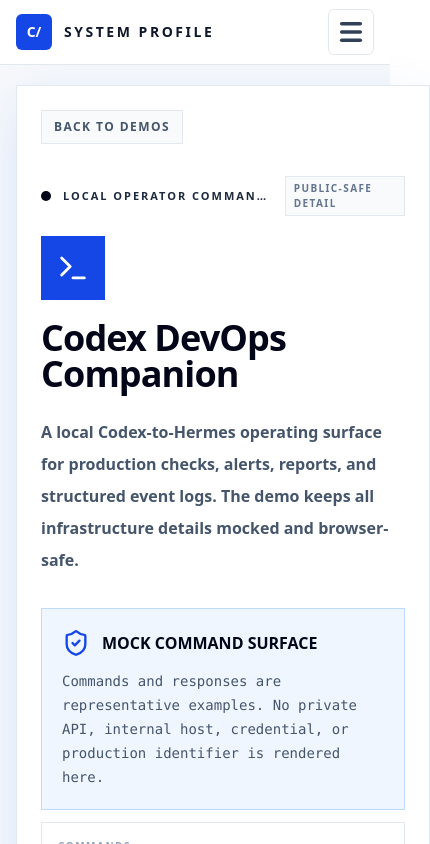
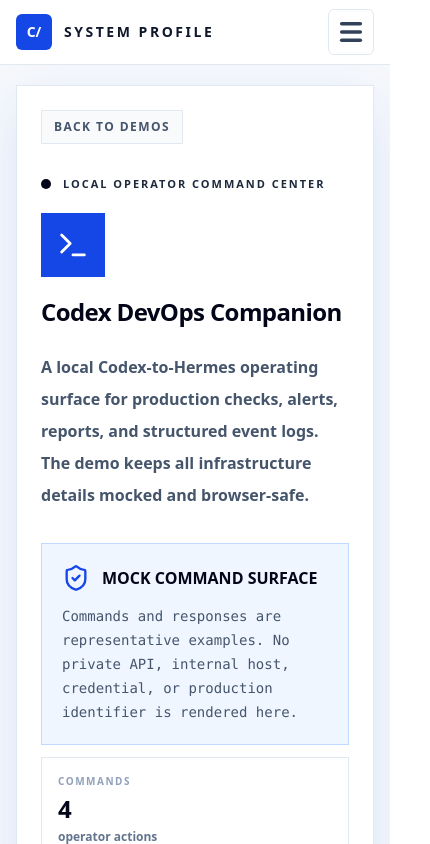
Before and after one commit to Manchinn/Portfolio, a Next.js app: page /demos/codex-devops in a window 390 px wide. Shown: the top 844 px of the page, 430 px wide, since content can reach past the window. Built offline with nearby package versions, Linux system fonts and the light colour scheme.

Commit message:
fix: tighten mobile portfolio layouts

```diff
--- a/src/app/(portfolio)/demos/page.tsx
+++ b/src/app/(portfolio)/demos/page.tsx
@@ -102,13 +102,13 @@ const proofIcons = [Workflow, Gauge, Database, Network]
 
 function PanelHeader({ title, badge }: { title: string; badge?: string }) {
   return (
-    <div className="mb-5 flex items-center justify-between gap-3">
+    <div className="mb-5 flex flex-wrap items-center justify-between gap-3">
       <div className="flex min-w-0 items-center gap-3">
         <span className="h-2.5 w-2.5 shrink-0 rounded-full bg-blue-600"></span>
         <h2 className="truncate text-[11px] font-black uppercase tracking-[0.18em] text-slate-900">{title}</h2>
       </div>
       {badge && (
-        <span className="rounded-sm border border-slate-200 bg-slate-50 px-2 py-1 text-[10px] font-black uppercase tracking-[0.14em] text-blue-700">
+        <span className="hidden rounded-sm border border-slate-200 bg-slate-50 px-2 py-1 text-[10px] font-black uppercase tracking-[0.14em] text-blue-700 sm:inline-block">
           {badge}
         </span>
       )}
@@ -123,20 +123,20 @@ export default function DemosPage() {
   const demoProjects = projects[lang].filter((project) => project.demo)
 
   return (
-    <main className="min-h-screen bg-[#f6f8fb] text-slate-950">
+    <main className="mobile-page min-h-screen bg-[#f6f8fb] text-slate-950">
       <div className="mx-auto grid max-w-[1800px] gap-5 px-4 py-5 lg:px-6">
         <section className="motion-enter rounded-md border border-slate-200 bg-white p-6 shadow-[0_18px_50px_rgba(15,23,42,0.06)] sm:p-8">
-          <div className="grid gap-8 xl:grid-cols-[1.35fr_0.9fr] xl:items-end">
-            <div>
+          <div className="grid min-w-0 gap-8 xl:grid-cols-[1.35fr_0.9fr] xl:items-end">
+            <div className="min-w-0">
               <Link href="/#home" className="inline-flex items-center rounded-md border border-slate-200 bg-slate-50 px-3 py-2 text-xs font-black uppercase tracking-[0.12em] text-slate-600 transition hover:border-blue-200 hover:bg-blue-50 hover:text-blue-700">
                 {copy.back}
               </Link>
               <div className="mt-8">
                 <PanelHeader title={copy.eyebrow} badge={copy.scopeLabel} />
-                <h1 className="max-w-5xl text-4xl font-black leading-none tracking-tight text-slate-950 sm:text-6xl">
+                <h1 className="mobile-safe-text text-2xl font-black leading-tight tracking-tight text-slate-950 sm:max-w-5xl sm:text-5xl lg:text-6xl">
                   {copy.title}
                 </h1>
-                <p className="mt-5 max-w-3xl text-base font-semibold leading-8 text-slate-600 sm:text-lg">
+                <p className="mobile-safe-text mt-5 max-w-3xl text-base font-semibold leading-8 text-slate-600 sm:text-lg">
                   {copy.intro}
                 </p>
               </div>
--- a/src/app/(portfolio)/page.tsx
+++ b/src/app/(portfolio)/page.tsx
@@ -196,13 +196,13 @@ const metricIcons = [Bot, Zap, Activity]
 
 function CardHeader({ title, badge }: { title: string; badge?: string }) {
   return (
-    <div className="mb-5 flex items-center justify-between gap-3">
+    <div className="mb-5 flex flex-wrap items-center justify-between gap-3">
       <div className="flex min-w-0 items-center gap-3">
         <span className="h-2.5 w-2.5 shrink-0 rounded-full bg-blue-600"></span>
         <h2 className="truncate text-[11px] font-black uppercase tracking-[0.18em] text-slate-900">{title}</h2>
       </div>
       {badge && (
-        <span className="shrink-0 rounded-sm border border-slate-200 bg-slate-50 px-2 py-1 text-[10px] font-black uppercase tracking-[0.14em] text-blue-700">
+        <span className="hidden shrink-0 rounded-sm border border-slate-200 bg-slate-50 px-2 py-1 text-[10px] font-black uppercase tracking-[0.14em] text-blue-700 sm:inline-block">
           {badge}
         </span>
       )}
@@ -232,7 +232,7 @@ export default function Home() {
   const roleSegments = profileData.title.split(/ & | \/ /)
 
   return (
-    <main id="home" className="min-h-screen bg-[#f6f8fb] text-slate-950">
+    <main id="home" className="min-h-screen overflow-x-hidden bg-[#f6f8fb] text-slate-950">
       <div className="mx-auto grid max-w-[1800px] gap-5 px-4 py-5 lg:grid-cols-[64px_1fr]">
         <aside className="hidden rounded-md border border-slate-200 bg-white py-4 shadow-[0_18px_50px_rgba(15,23,42,0.06)] lg:flex lg:min-h-[calc(100vh-112px)] lg:flex-col lg:items-center lg:justify-between lg:sticky lg:top-24">
           <div className="flex flex-col items-center gap-7">
@@ -270,15 +270,15 @@ export default function Home() {
         <div className="grid gap-5">
           <div className="motion-stagger grid gap-5 xl:grid-cols-[1.7fr_1fr]">
             <DashboardCard className="p-6 sm:p-8">
-              <div className="grid gap-8 lg:grid-cols-[1.2fr_0.85fr] lg:items-start">
-                <div>
+              <div className="grid min-w-0 gap-8 lg:grid-cols-[1.2fr_0.85fr] lg:items-start">
+                <div className="min-w-0">
                   <CardHeader title={copy.operatorId} />
-                  <h1 className="max-w-4xl text-5xl font-black leading-none tracking-tight text-slate-950 sm:text-7xl">
+                  <h1 className="max-w-full break-words text-4xl font-black leading-none tracking-tight text-slate-950 [overflow-wrap:anywhere] sm:max-w-4xl sm:text-6xl lg:text-7xl">
                     {profileData.name}
                   </h1>
-                  <p className="mt-5 flex flex-wrap gap-x-3 gap-y-2 text-base font-semibold text-slate-700">
+                  <p className="mt-5 flex min-w-0 flex-wrap gap-x-3 gap-y-2 text-sm font-semibold text-slate-700 sm:text-base">
                     {roleSegments.map((part, index) => (
-                      <span key={part} className="inline-flex items-center gap-3">
+                      <span key={part} className="inline-flex min-w-0 items-center gap-3 break-words [overflow-wrap:anywhere]">
                         {part}
                         {index < roleSegments.length - 1 && <span className="h-1 w-1 rounded-full bg-blue-500"></span>}
                       </span>
--- a/src/app/globals.css
+++ b/src/app/globals.css
@@ -196,6 +196,17 @@ html {
 
 .motion-icon {
   transition: transform 220ms ease-out;
+}
+
+.mobile-page {
+  max-width: 100vw;
+  overflow-x: hidden;
+}
+
+.mobile-safe-text {
+  max-width: calc(100vw - 2rem);
+  overflow-wrap: break-word;
+  word-break: normal;
 }
 
 @media (hover: hover) {
--- a/src/app/saas/components/Hero.tsx
+++ b/src/app/saas/components/Hero.tsx
@@ -2,17 +2,17 @@ import { ArrowRight, Play } from 'lucide-react'
 
 export default function Hero() {
   return (
-    <section id="hero" className="bg-gradient-to-br from-indigo-50 via-white to-violet-50 py-20 lg:py-32">
+    <section id="hero" className="mobile-page bg-gradient-to-br from-indigo-50 via-white to-violet-50 py-20 lg:py-32">
       <div className="max-w-7xl mx-auto px-4 sm:px-6 lg:px-8">
         <div className="text-center max-w-4xl mx-auto">
           {/* Badge */}
-          <div className="inline-flex items-center gap-2 bg-indigo-100 text-indigo-700 px-4 py-1.5 rounded-full text-sm font-semibold mb-6">
+          <div className="mobile-safe-text inline-flex flex-wrap items-center justify-center gap-2 bg-indigo-100 text-indigo-700 px-4 py-1.5 rounded-full text-center text-xs font-semibold leading-5 mb-6 sm:text-sm">
             <span className="w-2 h-2 bg-indigo-500 rounded-full animate-pulse" />
             Prototype demo — AI workflow landing page
           </div>
 
           {/* Headline */}
-          <h1 className="text-5xl lg:text-7xl font-extrabold text-gray-900 leading-tight mb-6">
+          <h1 className="mobile-safe-text text-3xl font-extrabold leading-tight text-gray-900 mb-6 sm:text-5xl lg:text-7xl">
             จัดการงานด้วย{' '}
             <span className="text-transparent bg-clip-text bg-gradient-to-r from-indigo-600 to-violet-600">
               AI อัตโนมัติ
@@ -20,7 +20,7 @@ export default function Hero() {
           </h1>
 
           {/* Subheadline */}
-          <p className="text-xl text-gray-600 mb-10 max-w-2xl mx-auto leading-relaxed">
+          <p className="mobile-safe-text mx-auto mb-10 max-w-2xl text-base leading-relaxed text-gray-600 sm:text-xl">
             FlowSync เป็นตัวอย่าง product concept สำหรับทีมที่ต้องการลดงานซ้ำซ้อน
             จัดลำดับงาน มอบหมายงาน และเห็นภาพรวม workflow ในที่เดียว
           </p>
@@ -44,7 +44,7 @@ export default function Hero() {
           </div>
 
           {/* Social Proof */}
-          <p className="mt-8 text-sm text-gray-500">
+          <p className="mt-8 text-sm leading-6 text-gray-500">
             ✓ Public-safe demo &nbsp;·&nbsp; ✓ Responsive sections &nbsp;·&nbsp; ✓ No private systems exposed
           </p>
 
--- a/src/components/demos/DemoDetailShell.tsx
+++ b/src/components/demos/DemoDetailShell.tsx
@@ -110,13 +110,13 @@ const iconMap = {
 
 function PanelHeader({ title, badge }: { title: string; badge?: string }) {
   return (
-    <div className="mb-5 flex items-center justify-between gap-3">
+    <div className="mb-5 flex flex-wrap items-center justify-between gap-3">
       <div className="flex min-w-0 items-center gap-3">
         <span className="h-2.5 w-2.5 shrink-0 rounded-full bg-slate-950"></span>
         <h2 className="truncate text-[11px] font-black uppercase tracking-[0.18em] text-slate-800">{title}</h2>
       </div>
       {badge && (
-        <span className="border border-slate-200 bg-slate-50 px-2 py-1 text-[10px] font-black uppercase tracking-[0.14em] text-slate-500">
+        <span className="hidden border border-slate-200 bg-slate-50 px-2 py-1 text-[10px] font-black uppercase tracking-[0.14em] text-slate-500 sm:inline-block">
           {badge}
         </span>
       )}
@@ -150,25 +150,25 @@ export default function DemoDetailShell({
   }, [assistantQuestions, question])
 
   return (
-    <main className="min-h-screen bg-[#f6f8fb] text-slate-950">
+    <main className="mobile-page min-h-screen bg-[#f6f8fb] text-slate-950">
       <div className="mx-auto grid max-w-[1800px] gap-5 px-4 py-5 lg:px-6">
         <section className={`motion-enter border border-slate-200 bg-white p-6 ${styles.glow} sm:p-8`}>
-          <div className="grid gap-8 xl:grid-cols-[1.28fr_0.82fr] xl:items-end">
-            <div>
+          <div className="grid min-w-0 gap-8 xl:grid-cols-[1.28fr_0.82fr] xl:items-end">
+            <div className="min-w-0">
               <Link href="/demos" className="motion-card inline-flex items-center border border-slate-200 bg-slate-50 px-3 py-2 text-xs font-black uppercase tracking-[0.12em] text-slate-600 transition hover:border-slate-300 hover:bg-white">
                 Back to demos
               </Link>
               <div className="mt-8">
                 <PanelHeader title={eyebrow} badge="Public-safe detail" />
-                <div className="flex flex-col gap-5 lg:flex-row lg:items-end">
+                <div className="flex min-w-0 flex-col gap-5 lg:flex-row lg:items-end">
                   <div className={`flex h-16 w-16 shrink-0 items-center justify-center ${styles.bg} text-white`}>
                     <Icon size={34} />
                   </div>
-                  <h1 className="max-w-5xl text-4xl font-black leading-none tracking-tight text-slate-950 sm:text-6xl">
+                  <h1 className="mobile-safe-text text-2xl font-black leading-tight tracking-tight text-slate-950 sm:max-w-5xl sm:text-5xl lg:text-6xl">
                     {title}
                   </h1>
                 </div>
-                <p className="mt-6 max-w-3xl text-base font-semibold leading-8 text-slate-600 sm:text-lg">
+                <p className="mobile-safe-text mt-6 max-w-3xl text-base font-semibold leading-8 text-slate-600 sm:text-lg">
                   {description}
                 </p>
               </div>
```
